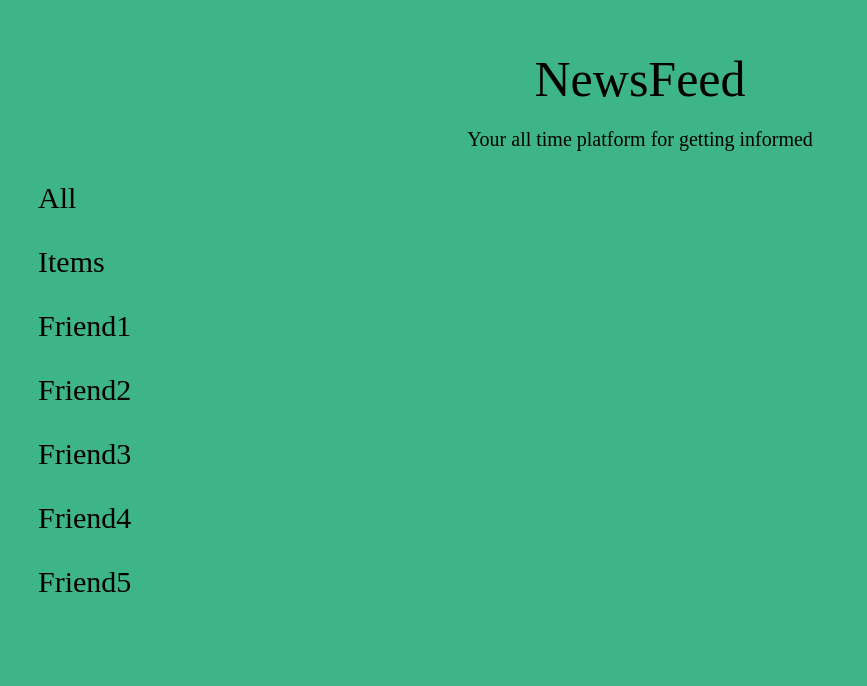
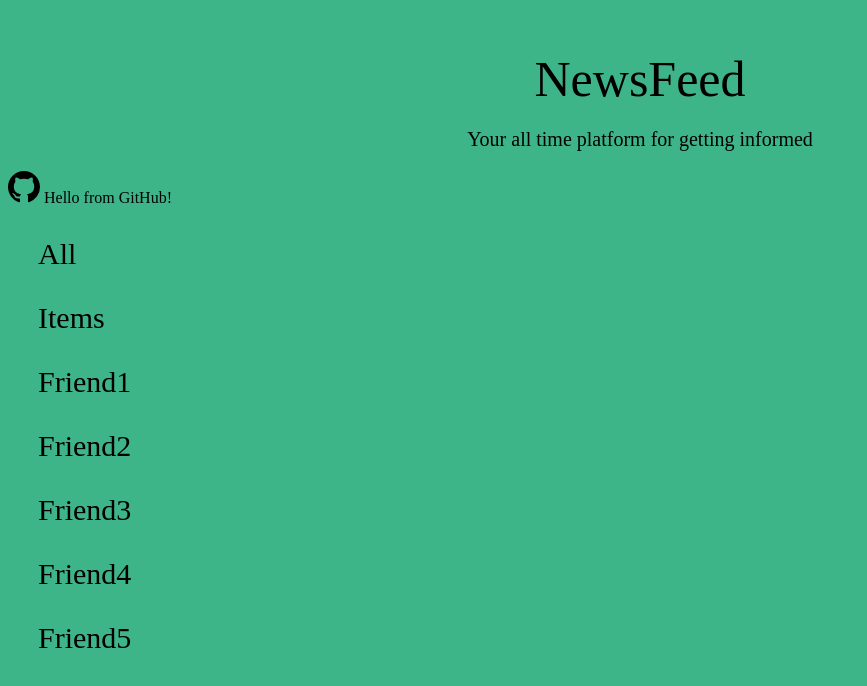
Before and after one commit to paulmunyao/newsfeed, an Angular app: page / in a window 1280 px wide. Shown: the top 686 px of the page, without its empty margins (0-867 px from the left). Built offline with nearby package versions, Linux system fonts and the light colour scheme; a web font is replaced by a local one.

Commit message:
hello from github animation

```diff
--- a/src/app/app.component.html
+++ b/src/app/app.component.html
@@ -1,5 +1,9 @@
 <p class="title">NewsFeed </p>
 <p class="sub-title">Your all time platform for getting informed </p>
-
+<span class="anim-fade-in">
+    <!-- <%= octicon("mark-github", :height => 32, :class => "v-align-middle mr-2") %> -->
+    <svg height="32" class="octicon octicon-mark-github v-align-middle mr-2" viewBox="0 0 16 16" version="1.1" width="32" aria-hidden="true"><path fill-rule="evenodd" d="M8 0C3.58 0 0 3.58 0 8c0 3.54 2.29 6.53 5.47 7.59.4.07.55-.17.55-.38 0-.19-.01-.82-.01-1.49-2.01.37-2.53-.49-2.69-.94-.09-.23-.48-.94-.82-1.13-.28-.15-.68-.52-.01-.53.63-.01 1.08.58 1.23.82.72 1.21 1.87.87 2.33.66.07-.52.28-.87.51-1.07-1.78-.2-3.64-.89-3.64-3.95 0-.87.31-1.59.82-2.15-.08-.2-.36-1.02.08-2.12 0 0 .67-.21 2.2.82.64-.18 1.32-.27 2-.27.68 0 1.36.09 2 .27 1.53-1.04 2.2-.82 2.2-.82.44 1.1.16 1.92.08 2.12.51.56.82 1.27.82 2.15 0 3.07-1.87 3.75-3.65 3.95.29.25.54.73.54 1.48 0 1.07-.01 1.93-.01 2.2 0 .21.15.46.55.38A8.013 8.013 0 0 0 16 8c0-4.42-3.58-8-8-8z"></path></svg>
+    Hello from GitHub!
+  </span>
 <app-items></app-items>
 <app-user></app-user>
```
